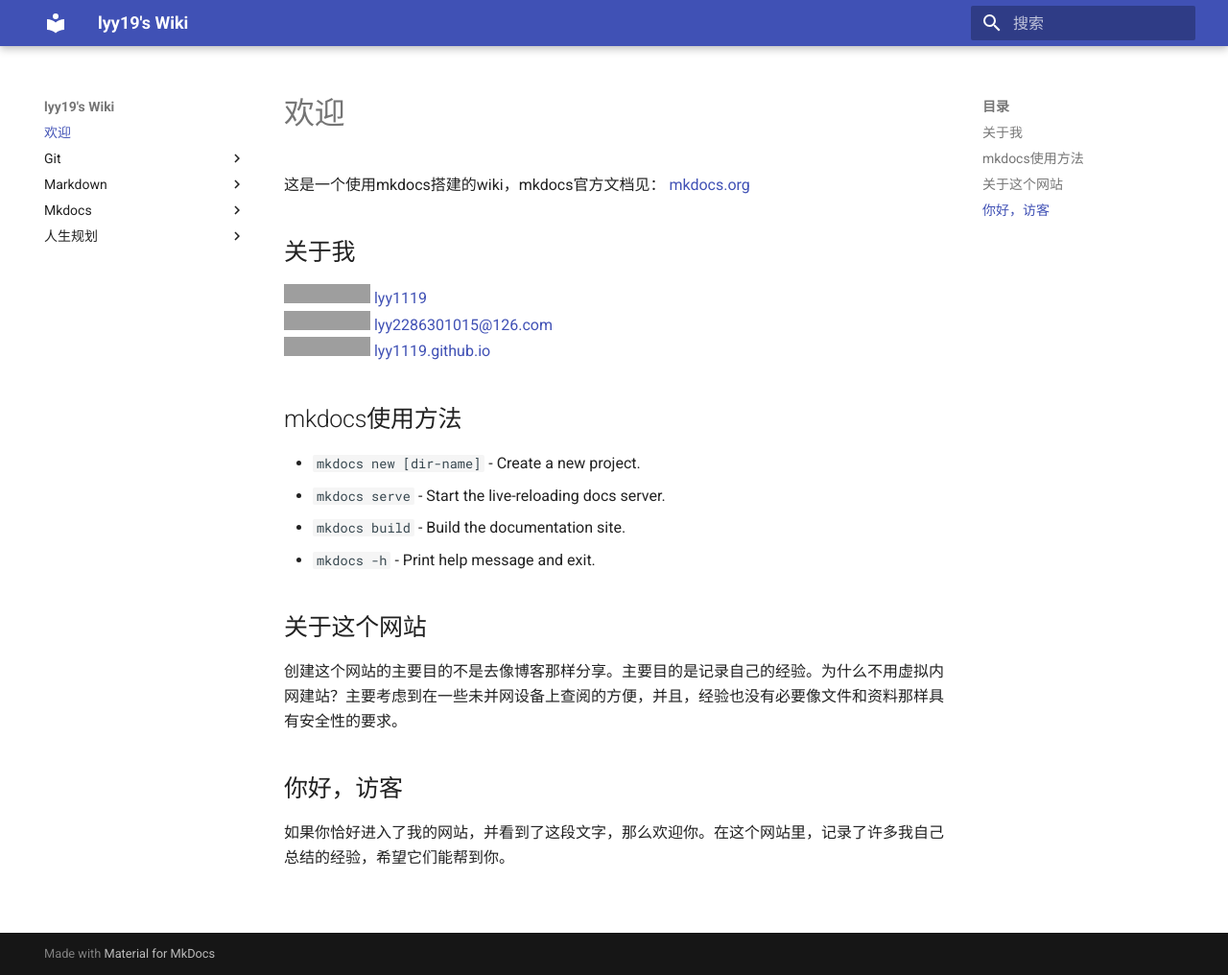
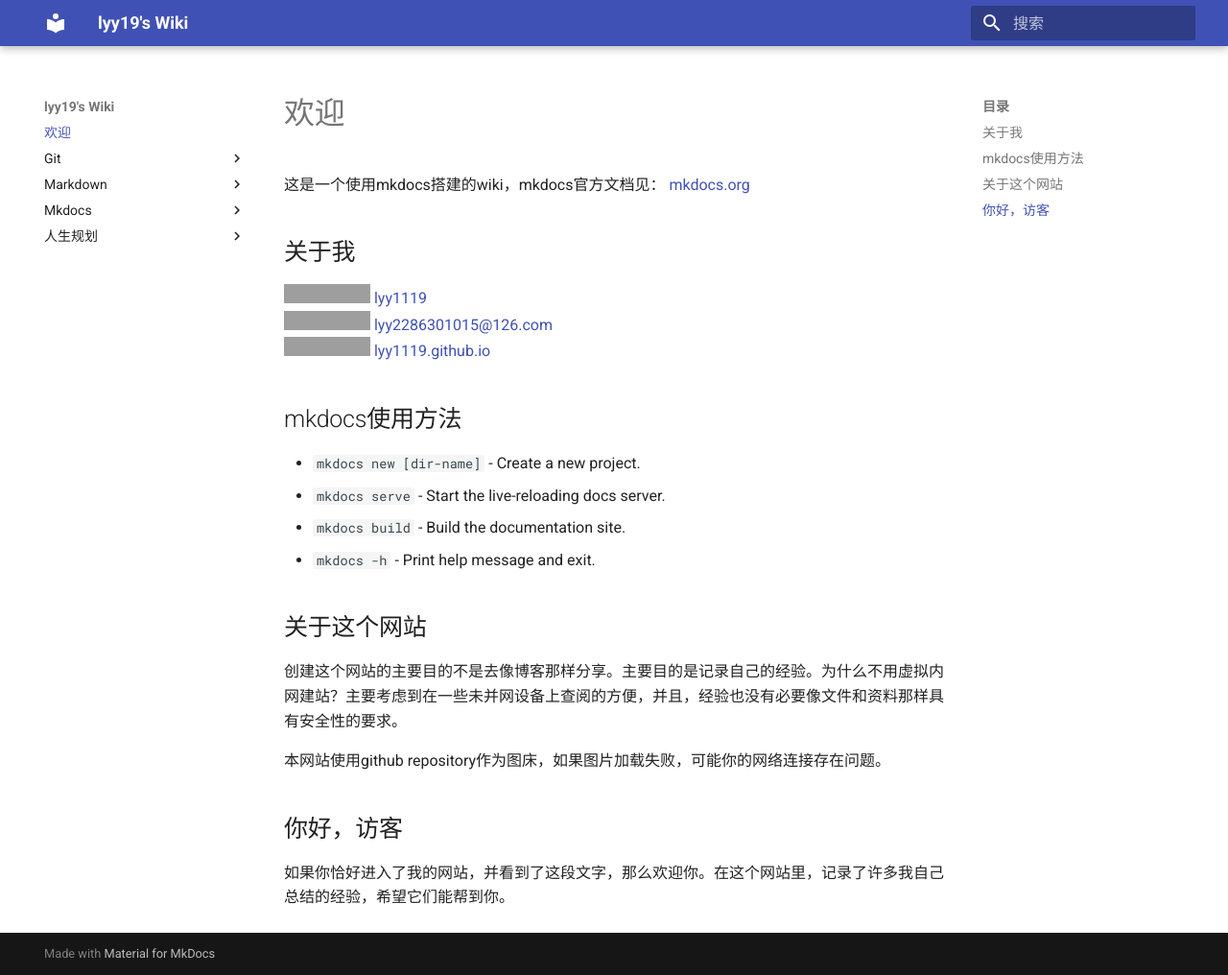
Before and after one commit to lyy1119/lyy1119.github.io, an MkDocs documentation site: the page built from docs/index.md, in a window 1280 px wide and 1016 px high. Shown: the whole window at 96% size. Built offline with MkDocs 1.6.1 and Material for MkDocs 9.7.7, drawn with Linux system fonts in a browser that asks for light colours; grey boxes are pictures that could not be loaded.

Commit message:
修改主页

```diff
--- a/docs/index.md
+++ b/docs/index.md
@@ -19,6 +19,8 @@
 
 创建这个网站的主要目的不是去像博客那样分享。主要目的是记录自己的经验。为什么不用虚拟内网建站？主要考虑到在一些未并网设备上查阅的方便，并且，经验也没有必要像文件和资料那样具有安全性的要求。
 
+本网站使用github repository作为图床，如果图片加载失败，可能你的网络连接存在问题。
+
 ## 你好，访客
 
 如果你恰好进入了我的网站，并看到了这段文字，那么欢迎你。在这个网站里，记录了许多我自己总结的经验，希望它们能帮到你。
```
